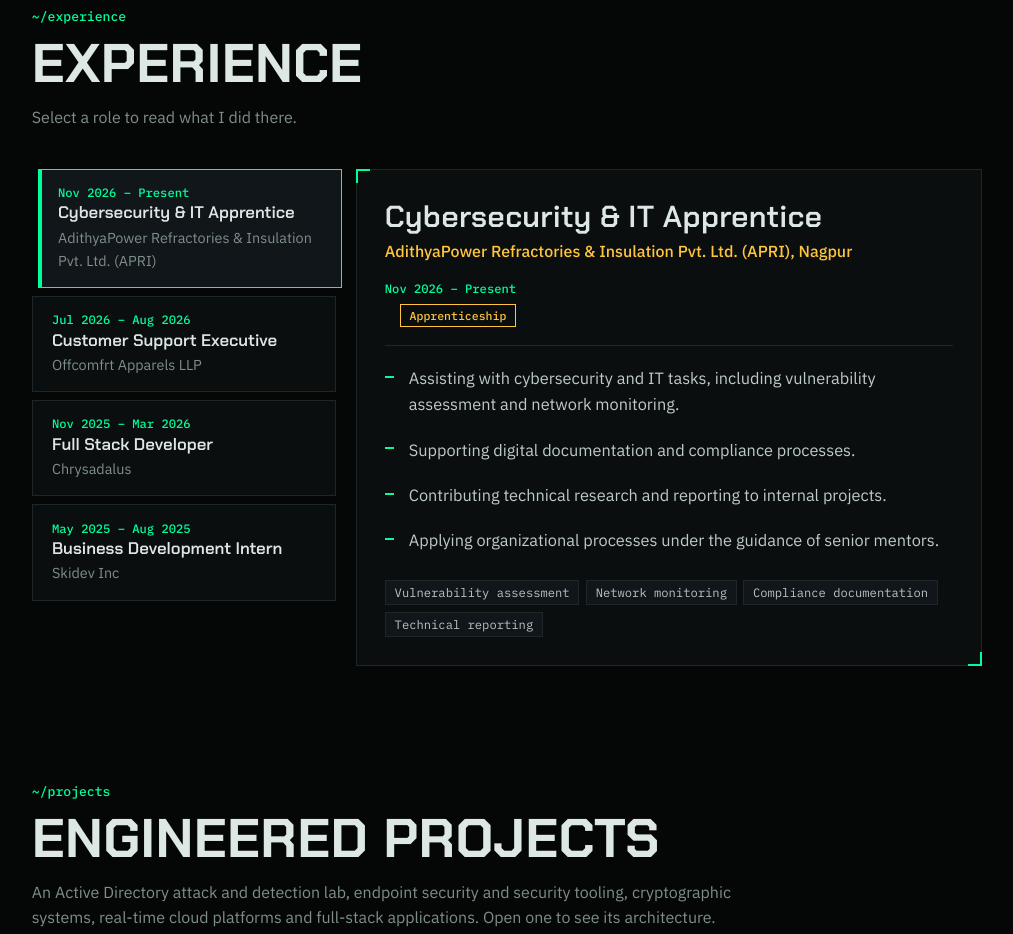
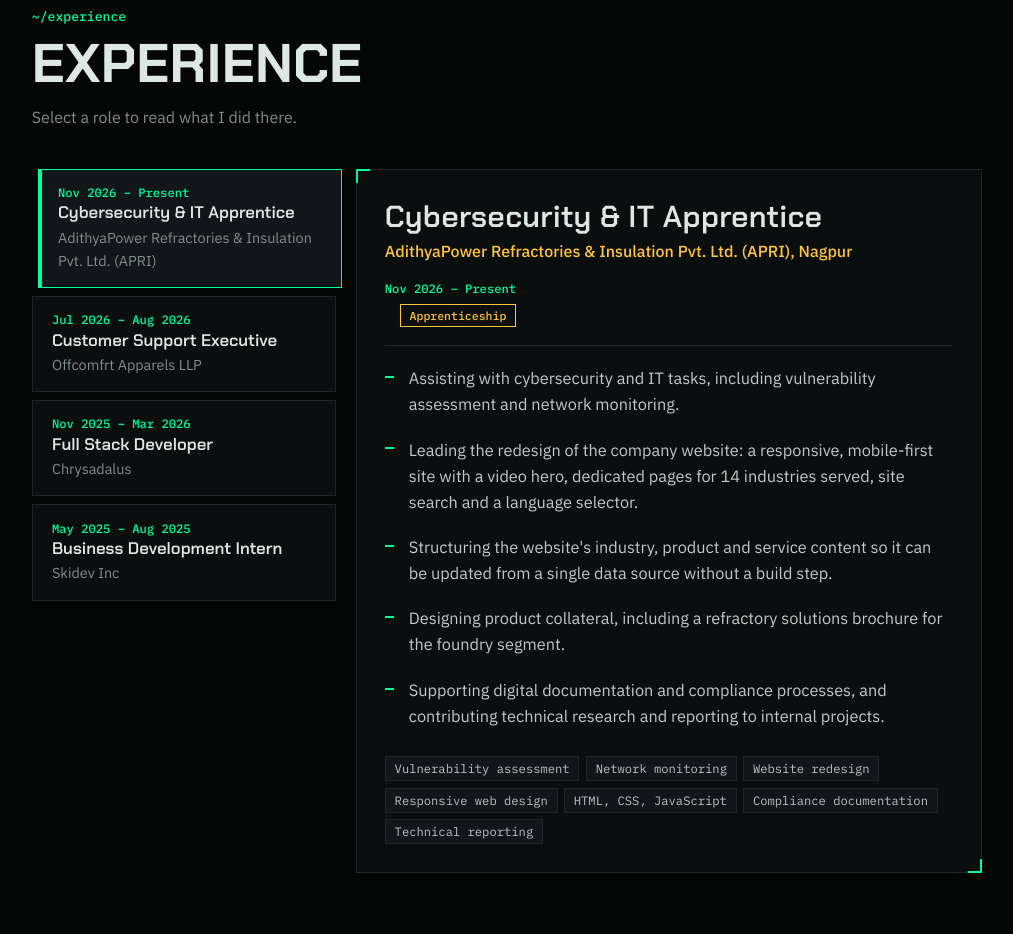
Before and after one commit to AtharvaShastrakar/Portfolio, a plain HTML site: page index.html in a window 1280 px wide. Shown: the part 2176-3110 px from the top of the page, without its empty margins (253-1266 px from the left). Drawn offline with Linux system fonts and the light colour scheme.

Commit message:
Add website redesign and collateral work to APRI role
Co-Authored-By: Claude Opus 5.5 <noreply@anthropic.com>
Claude-Session: https://claude.ai/code/session_01GegyYKXwjwqyPQAdoewkTE

```diff
--- a/assets/js/data.js
+++ b/assets/js/data.js
@@ -47,19 +47,20 @@ const portfolioData = {
       category: "Cybersecurity & IT",
       badge: "Apprenticeship",
       node: { tag: "HOP-05", sym: "shield", name: "APRI", sub: "Cybersecurity apprentice", yr: "2026 to 27" },
-      teaser: "Six-month cybersecurity and IT apprenticeship at the company's Nagpur head office, working on vulnerability assessment, network monitoring and compliance documentation.",
-      projectTitle: "Vulnerability assessment, network monitoring and compliance support",
+      teaser: "Six-month cybersecurity and IT apprenticeship at the company's Nagpur head office: vulnerability assessment, network monitoring and compliance, plus a full redesign of the company website and product collateral.",
+      projectTitle: "Security operations support and digital presence redesign",
       highlights: [
         "Assisting with cybersecurity and IT tasks, including vulnerability assessment and network monitoring.",
-        "Supporting digital documentation and compliance processes.",
-        "Contributing technical research and reporting to internal projects.",
-        "Applying organizational processes under the guidance of senior mentors."
+        "Leading the redesign of the company website: a responsive, mobile-first site with a video hero, dedicated pages for 14 industries served, site search and a language selector.",
+        "Structuring the website's industry, product and service content so it can be updated from a single data source without a build step.",
+        "Designing product collateral, including a refractory solutions brochure for the foundry segment.",
+        "Supporting digital documentation and compliance processes, and contributing technical research and reporting to internal projects."
       ],
-      technologies: ["Vulnerability assessment", "Network monitoring", "Compliance documentation", "Technical reporting"],
+      technologies: ["Vulnerability assessment", "Network monitoring", "Website redesign", "Responsive web design", "HTML, CSS, JavaScript", "Compliance documentation", "Technical reporting"],
       metrics: [
         { label: "Duration", val: "Nov 2026 – Apr 2027" },
         { label: "Location", val: "Head office, Nagpur" },
-        { label: "Focus", val: "Cybersecurity and IT" }
+        { label: "Focus", val: "Cybersecurity, IT and web" }
       ]
     },
     {
--- a/index.html
+++ b/index.html
@@ -14,7 +14,7 @@
   <link rel="preconnect" href="https://fonts.googleapis.com">
   <link rel="preconnect" href="https://fonts.gstatic.com" crossorigin>
   <link rel="stylesheet" href="https://fonts.googleapis.com/css2?family=Chakra+Petch:wght@500;600;700&family=IBM+Plex+Mono:wght@400;500;600&family=IBM+Plex+Sans:wght@400;500;600&display=swap">
-  <link rel="stylesheet" href="assets/css/site.css?v=6">
+  <link rel="stylesheet" href="assets/css/site.css?v=7">
   <noscript><style>.gate{display:none}body.is-loading{overflow:auto}</style></noscript>
 </head>
 <body class="is-loading">
@@ -266,8 +266,8 @@
     <div id="drawer-body"></div>
   </dialog>
 
-  <script src="assets/js/data.js?v=6"></script>
-  <script src="assets/js/projects.js?v=6"></script>
-  <script src="assets/js/site.js?v=6"></script>
+  <script src="assets/js/data.js?v=7"></script>
+  <script src="assets/js/projects.js?v=7"></script>
+  <script src="assets/js/site.js?v=7"></script>
 </body>
 </html>
```
Also changed, not shown: desk9-xp.png (added), mob9-xp.png (added).
